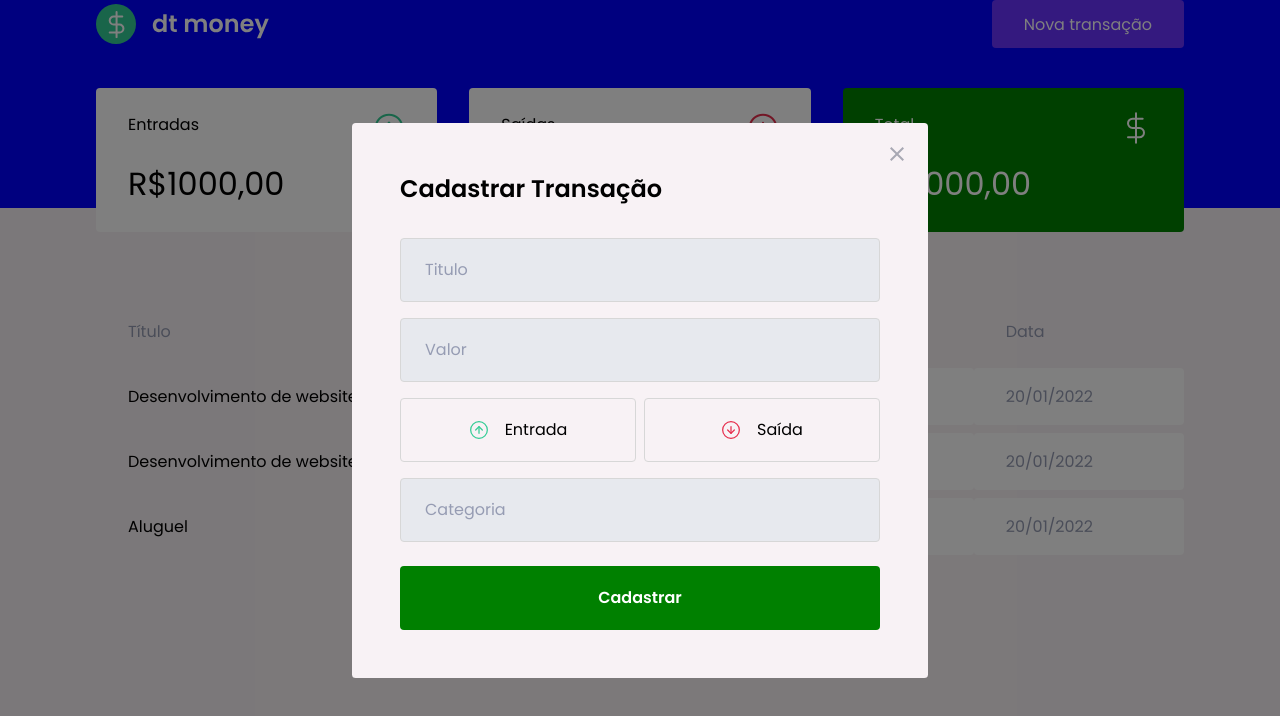
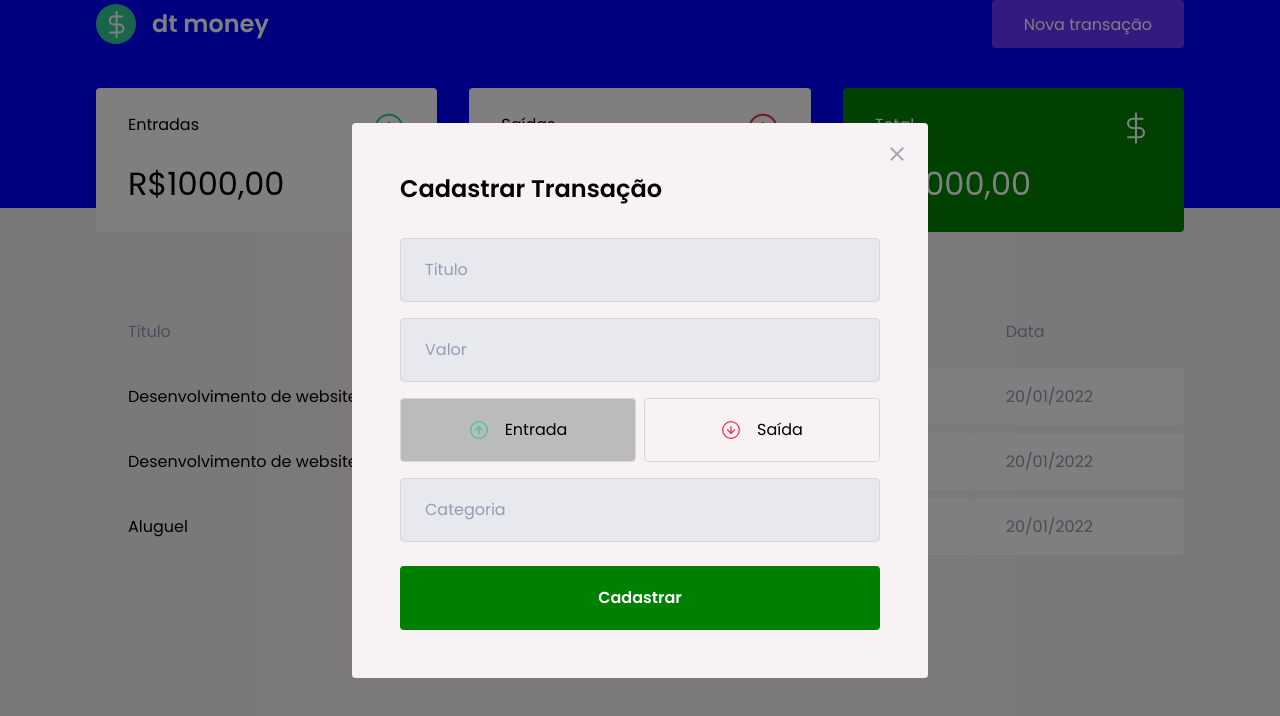
Before and after one commit to gustavonvp/dtmoney, a React (Create React App) app: page / in a window 1280 px wide. Both pictures are taken after a click on the button "Nova transação". Shown: the top 716 px of the page. Built offline with nearby package versions, Linux system fonts and the light colour scheme; no server answers; what miragejs would draw is missing.

Commit message:
Using styled component and interpolation properties  Closes #18

```diff
--- a/src/components/NewTransactionModal/index.tsx
+++ b/src/components/NewTransactionModal/index.tsx
@@ -1,8 +1,9 @@
 import Modal from 'react-modal';
-import { Container, TransactionTypeContainer } from './styles';
+import { Container, RadioBox, TransactionTypeContainer } from './styles';
 import closeImg from '../../assets/close.svg';
 import incomeImg from '../../assets/income.svg';
 import outcomeImg from '../../assets/outcome.svg';
+import { useState } from 'react';
 
 interface NewTransactionModalProps {
         isOpen: boolean;
@@ -11,6 +12,9 @@
 
 
 export function NewTransactionModal({isOpen, onRequestClose}: NewTransactionModalProps) {
+
+    const [type, setType] = useState('deposit');
+
     return(
         <Modal
         isOpen={isOpen}
@@ -41,20 +45,25 @@
             />
 
             <TransactionTypeContainer>
-                <button
+                <RadioBox
                     type="button"
+                    // className={type === 'deposit' ? 'active' : ''}
+                    onClick={() => {setType('deposit')}}
+                    isActive={type === 'deposit'}
                 >
                         <img src={incomeImg} alt="Entrada" />
                         <span>Entrada</span>
-                </button>
+                </RadioBox>
 
-                <button
+                <RadioBox
                     type="button"
+                    onClick={() => {setType('widthdraw')}}
+                    isActive={type === 'widthdraw'}
                 >
                         <img src={outcomeImg} alt="Saída" />
                         <span>Saída</span>
 
-                </button>
+                 </RadioBox>
 
             </TransactionTypeContainer>
 
--- a/src/components/NewTransactionModal/styles.ts
+++ b/src/components/NewTransactionModal/styles.ts
@@ -57,12 +57,20 @@
     grid-template-columns: 1fr 1fr;
     gap: 0.5rem;
 
-    button {
+
+`
+
+interface RadioBoxProps {
+    isActive: boolean;
+}
+
+export const RadioBox = styled.button<RadioBoxProps>`
+
         height: 4rem;
         border: 1px solid #d7d7d7;
         border-radius: 0.25rem;
 
-        background: transparent;
+        background: ${(props) => props.isActive ? '#bbb' : 'transparent'};
 
         display: flex;
         align-items: center;
@@ -85,6 +93,4 @@
             font-size: 1rem;
             color: var(--text-title)
         }
-
-    }
 `
```
